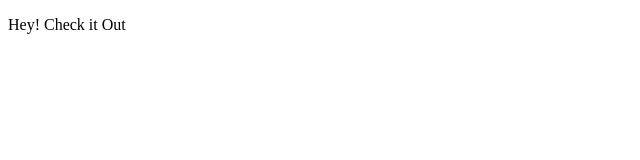
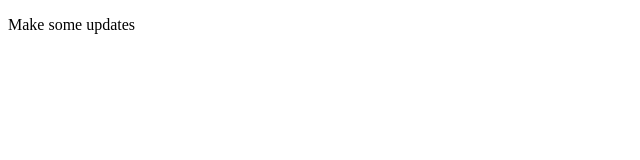
Before and after one commit to rsen2018/rsen.github.io, a plain HTML site: page index.html in a window 1280 px wide. Shown: the full height of the page, 0-640 px from the left. Drawn offline with Linux system fonts and the light colour scheme.

Commit message:
Updated text - commit version 2

```diff
--- a/index.html
+++ b/index.html
@@ -5,6 +5,6 @@
 </head>
 
 <body>
-<p>Hey! Check it Out </p>
+<p>Make some updates </p>
 </body>
 </html>
```
